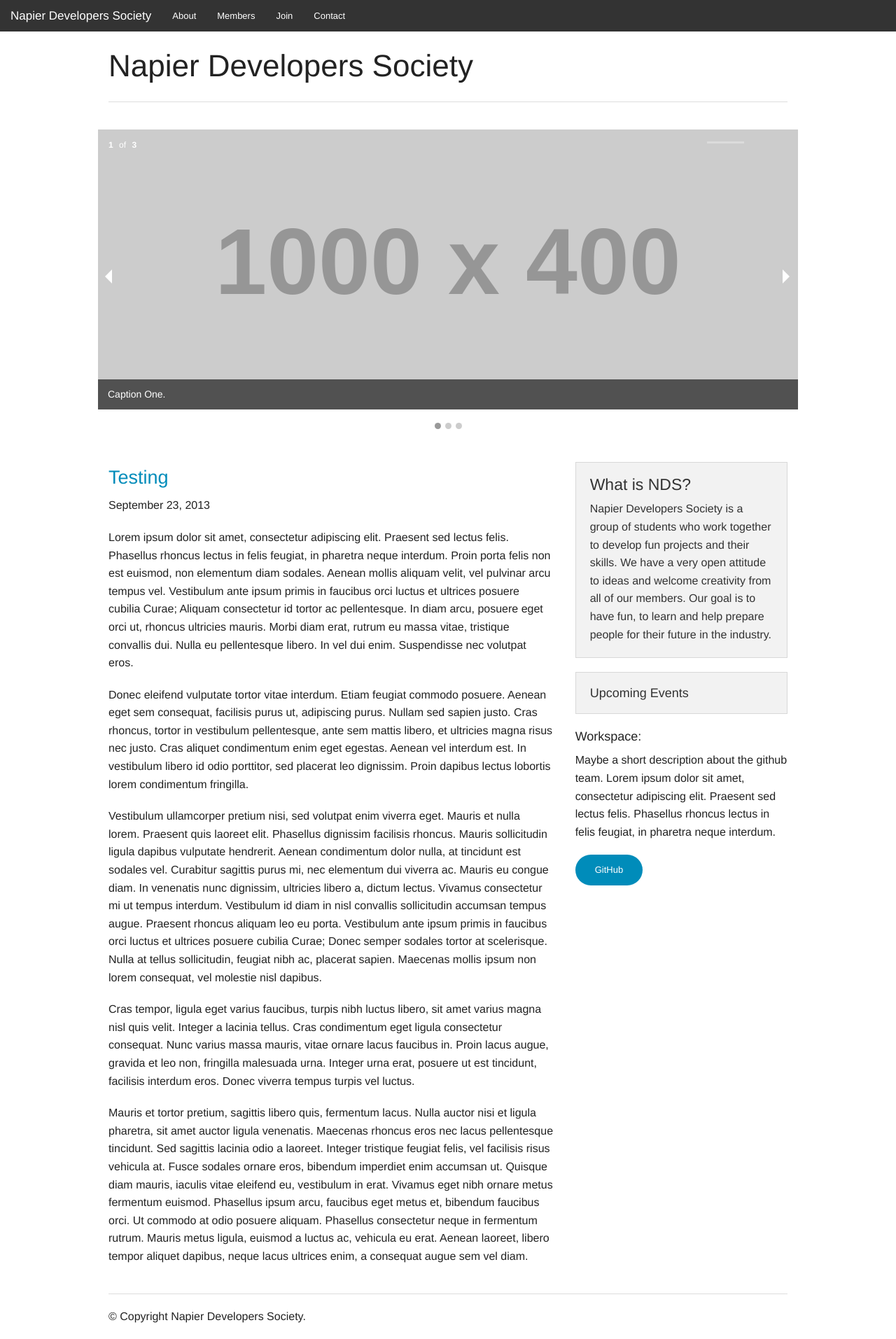
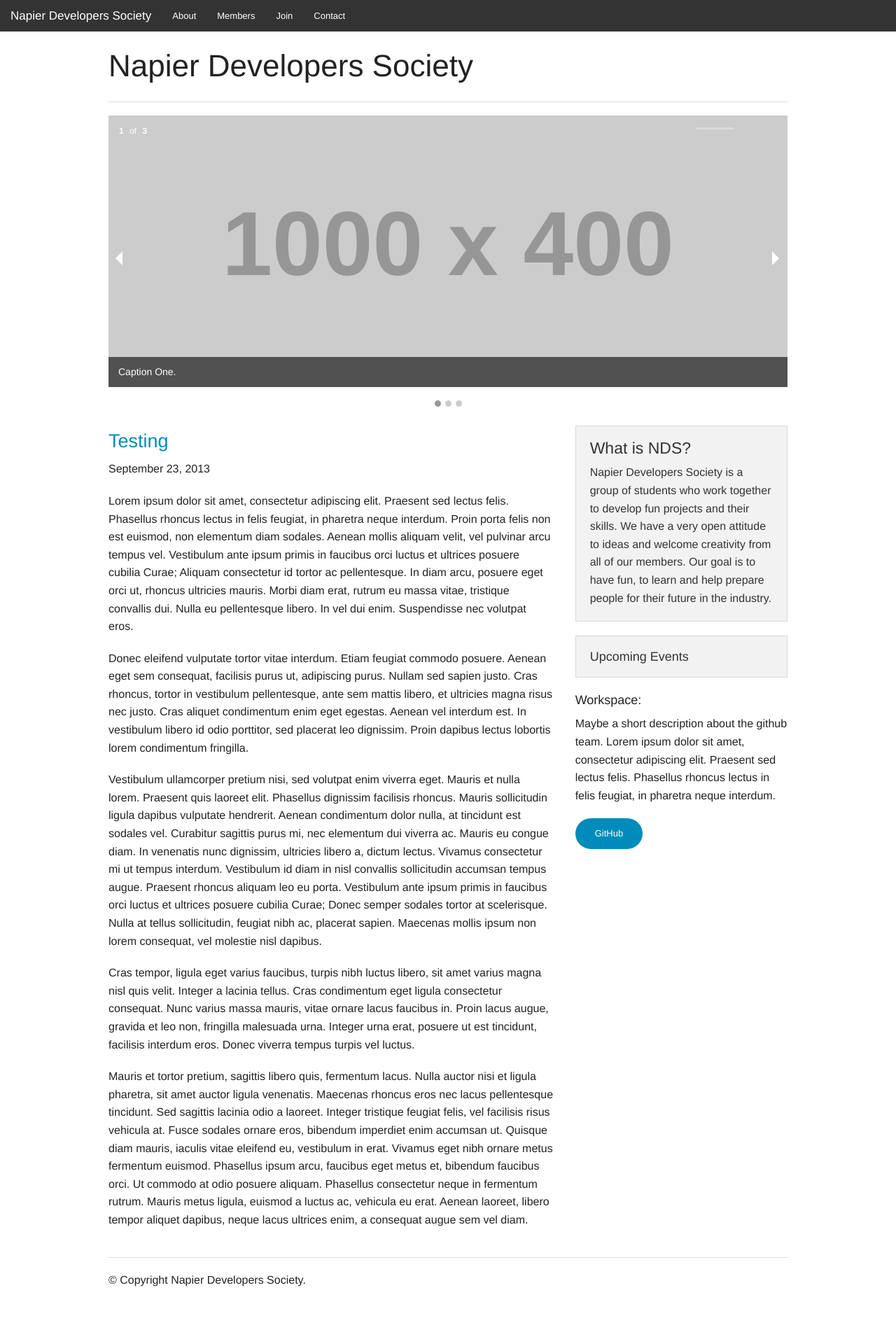
Before and after one commit to NapierDevSoc/NapierDevSoc.github.io, a Jekyll site: the page built from index.html, in a window 1280 px wide. Shown: the whole page at 70% size. Built offline with Jekyll 4.4.1, drawn with Linux system fonts in a browser that asks for light colours; Markdown is read by kramdown in place of the engine named in the settings; the list of posts is cut into pages by our own code; after the commit the page ends 1861 px from its top, so only the background shows below that.

Commit message:
Cleaned up the html

```diff
--- a/_layouts/home.html
+++ b/_layouts/home.html
@@ -3,9 +3,8 @@ layout: default
 type: home
 ---
 
-<!-- Main Banner Image - place in a paragraph to enforce the modular scale spacing -->
-<p>
 <div class="row">
+  <div class="large-12 columns">
     <ul class="example-orbit" data-orbit>
       <li>
         <img src="http://placehold.it/1000x400&text=[ img 1 ]" alt="slide 1" />
@@ -27,7 +26,7 @@ type: home
       </li>
     </ul>
   </div>
-<p>
+</div>
 
 <!-- index.html Content & sidebar -->
 <div class="row">
```
Lines whose indentation alone changed are shown as unchanged.
